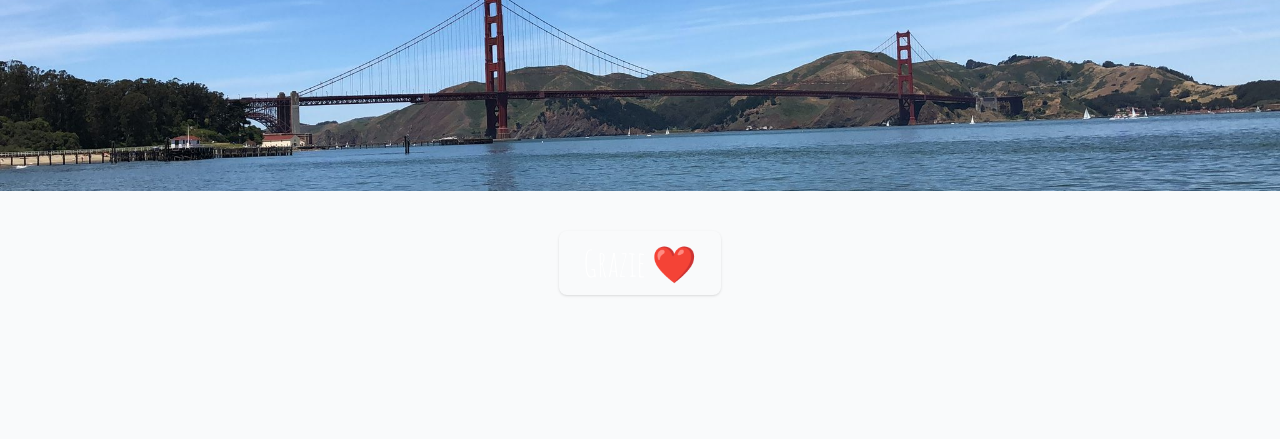
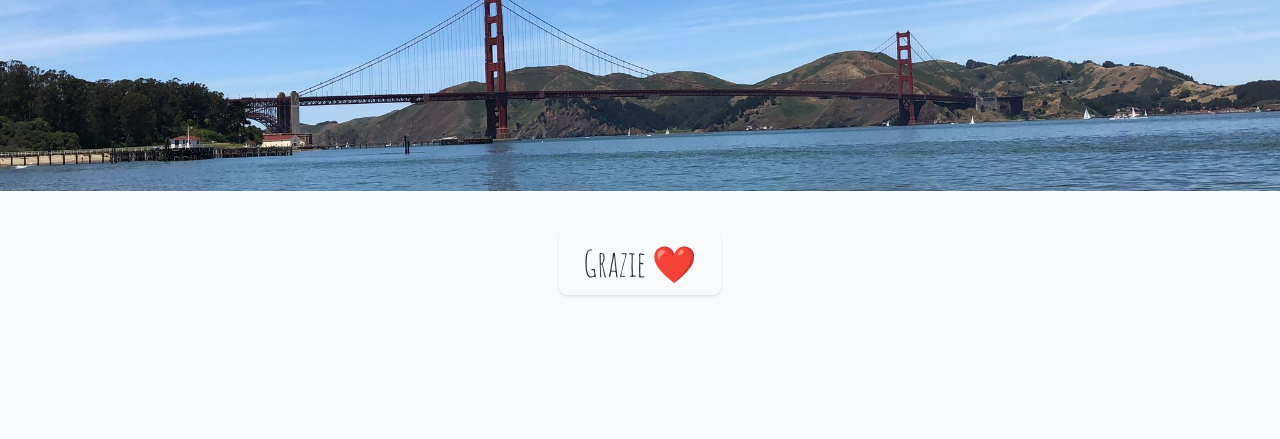
Before and after one commit to Barna1992/matrimonio_gp, a Django app: page / in a window 1280 px wide. Shown: the part 3751-4190 px from the top of the page. Run offline with Django 5.2, Linux system fonts and the light colour scheme; some libraries are stand-ins or nearby versions.

Commit message:
text color in botton

```diff
--- a/wedding/templates/wedding/index.html
+++ b/wedding/templates/wedding/index.html
@@ -155,7 +155,7 @@
     </div>
     </a>
 
-    <a href="{% url 'gift_list' %}" class="text-4xl bg-white-500 border-red-500 text-white px-6 py-3 rounded-lg shadow hover:bg-red-600">Grazie ❤️</a>
+    <a href="{% url 'gift_list' %}" class="text-4xl bg-white-500 border-red-500 px-6 py-3 rounded-lg shadow hover:bg-red-600">Grazie ❤️</a>
 </section>
 
 
```
